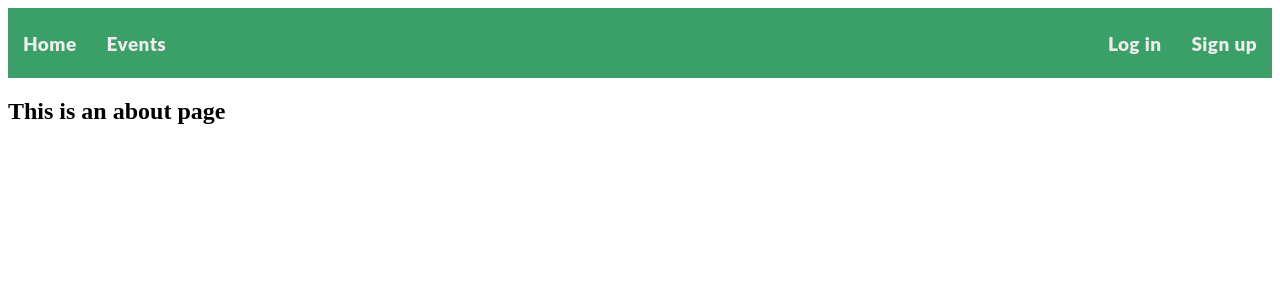
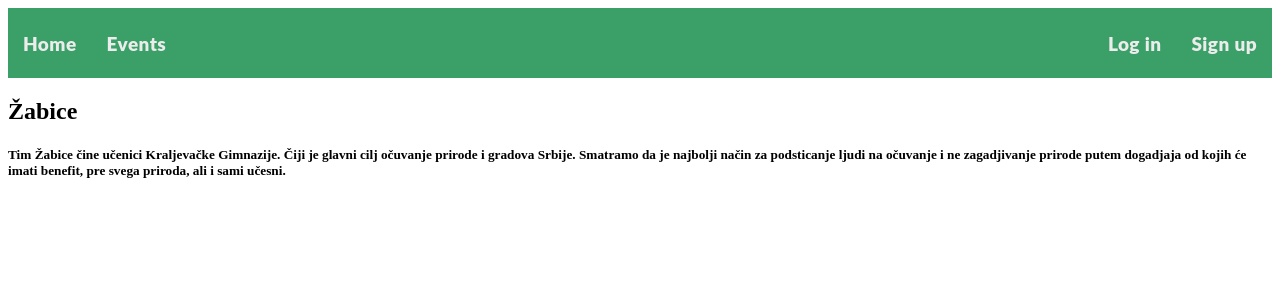
Before and after one commit to DujaLegendaa/HZS-Frontend, a Vue app in the folder hzsfront/: page /about in a window 1280 px wide. Shown: the top 300 px of the page. Built offline with nearby package versions, Linux system fonts and the light colour scheme; what quasar would draw is missing.

Commit message:
abouttxt

```diff
--- a/hzsfront/src/views/About.vue
+++ b/hzsfront/src/views/About.vue
@@ -1,5 +1,6 @@
 <template>
   <div class="about">
-    <h1>This is an about page</h1>
+    <h1>Žabice</h1>
+    <h5>Tim Žabice čine učenici Kraljevačke Gimnazije. Čiji je glavni cilj očuvanje prirode i gradova Srbije. Smatramo da je najbolji način za podsticanje ljudi na očuvanje i ne zagadjivanje prirode putem dogadjaja od kojih će imati benefit, pre svega priroda, ali i sami učesni.</h5>
   </div>
 </template>
```
